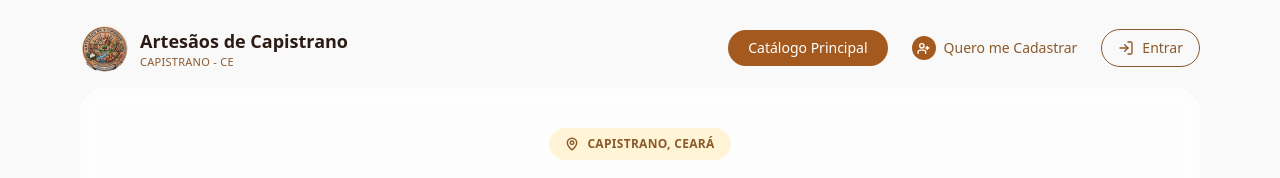
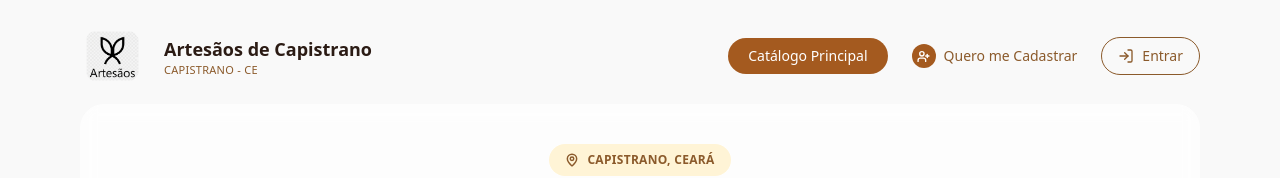
Before and after one commit to EmanoelLimaaa/artesanato-capistrano, a React (Vite) app: page /catalogo in a window 1280 px wide. Shown: the top 178 px of the page. Built offline with nearby package versions, Linux system fonts and the light colour scheme; no server answers; the database is empty.

Commit message:
style(painel): atualiza logo e melhora o espaçamento

```diff
--- a/src/pages/Catalogo.jsx
+++ b/src/pages/Catalogo.jsx
@@ -2,6 +2,7 @@ import { useMemo, useState, useEffect } from "react";
 import { Link } from "react-router-dom";
 import { MapPin, Search, X, SlidersHorizontal, UserPlus, LogIn } from 'lucide-react';
 import { supabase } from "../lib/supabase";
+import logo from "../assets/logo.png";
 
 const FILTERS = ["Todos", "Argila", "Tecido", "Madeira", "Palha", "Outros"];
 
@@ -120,11 +121,11 @@ export default function Catalogo() {
       {/* Header */}
       <header className="mx-auto max-w-6xl px-4 pt-6">
         <div className="flex items-center justify-between gap-4">
-          <div className="flex items-center gap-3">
-            <div className="flex h-12 w-12 items-center justify-center rounded-full overflow-hidden">
+          <div className="flex items-center gap-5">
+            <div className="flex h-16 w-16 flex-shrink-0 items-center justify-center rounded-full overflow-hidden">
               <img
-                src="/src/assets/logo.png"
-                alt="Logo"
+                src={logo}
+                alt="logo"
                 className="h-full w-full rounded-full object-cover object-center"
                 style={{ imageRendering: "auto" }}
               />
--- a/src/pages/Login.jsx
+++ b/src/pages/Login.jsx
@@ -1,6 +1,7 @@
 import { useState } from "react";
 import { LogIn, ArrowLeft } from "lucide-react";
 import { supabase } from "../lib/supabase";
+import logo from "../assets/logo.png";
 
 export default function Login() {
   const [email, setEmail] = useState("");
@@ -68,11 +69,11 @@ export default function Login() {
       {/* Header */}
       <header className="mx-auto max-w-6xl px-4 pt-6">
         <div className="flex items-center justify-between gap-4">
-          <div className="flex items-center gap-3">
-            <div className="flex h-12 w-12 items-center justify-center rounded-full overflow-hidden">
+          <div className="flex items-center gap-5">
+            <div className="flex h-16 w-16 flex-shrink-0 items-center justify-center rounded-full overflow-hidden">
               <img
-                src="/src/assets/logo.png"
-                alt="Logo"
+                src={logo}
+                alt="logo"
                 className="h-full w-full rounded-full object-cover object-center"
               />
             </div>
--- a/src/pages/Painel.jsx
+++ b/src/pages/Painel.jsx
@@ -13,6 +13,7 @@ import {
   Upload,
 } from "lucide-react";
 import { supabase } from "../lib/supabase";
+import logo from "../assets/logo.png";
 
 const formatPrice = (value) =>
   new Intl.NumberFormat("pt-BR", { style: "currency", currency: "BRL" }).format(value);
@@ -306,9 +307,9 @@ export default function Painel() {
       {/* Header */}
       <header className="mx-auto max-w-6xl px-4 pt-6">
         <div className="flex flex-col sm:flex-row items-start sm:items-center justify-between gap-3 sm:gap-4">
-          <div className="flex items-center gap-3">
-            <div className="flex h-12 w-12 items-center justify-center rounded-full overflow-hidden">
-              <img src="/src/assets/logo.png" alt="Logo"
+          <div className="flex items-center gap-5">
+            <div className="flex h-16 w-16 flex-shrink-0 items-center justify-center rounded-full overflow-hidden">
+              <img src={logo} alt="logo"
                 className="h-full w-full rounded-full object-cover object-center"
               />
             </div>
```
Also changed, not shown: package.json (line endings or trailing spaces), src/assets/logo.png, 1 other file (tests, documents, lock files or other folders).
